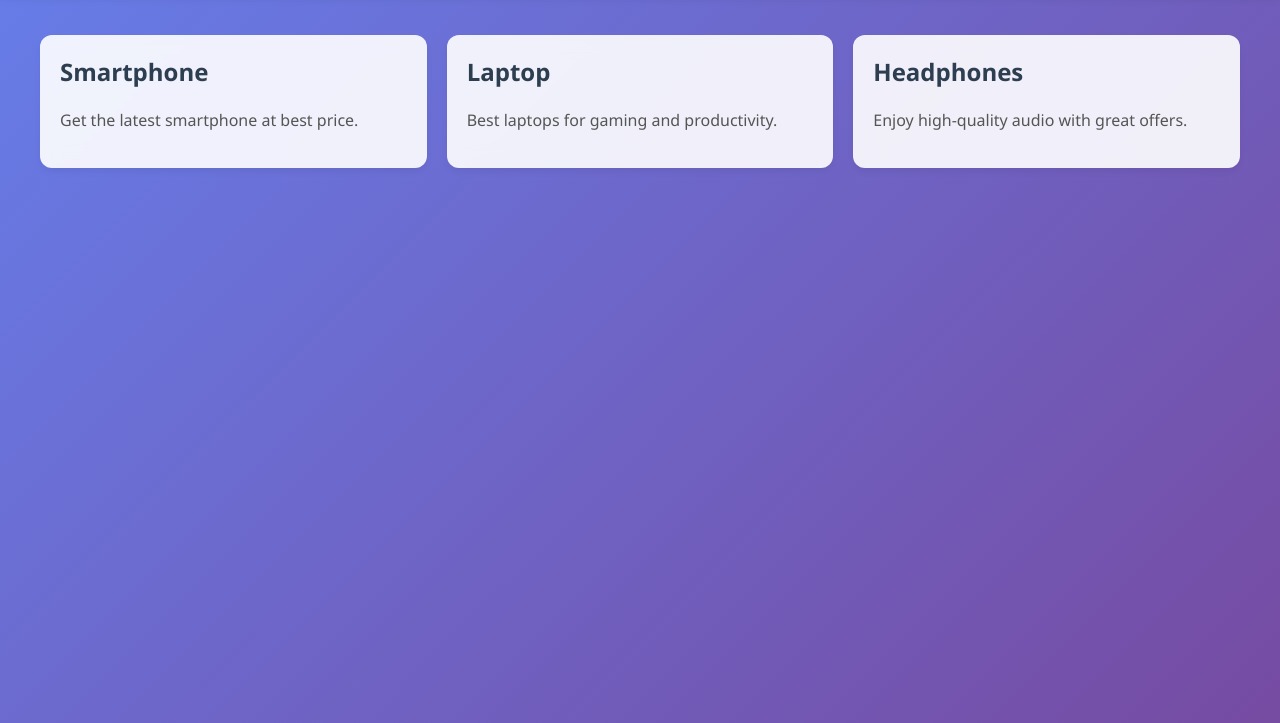
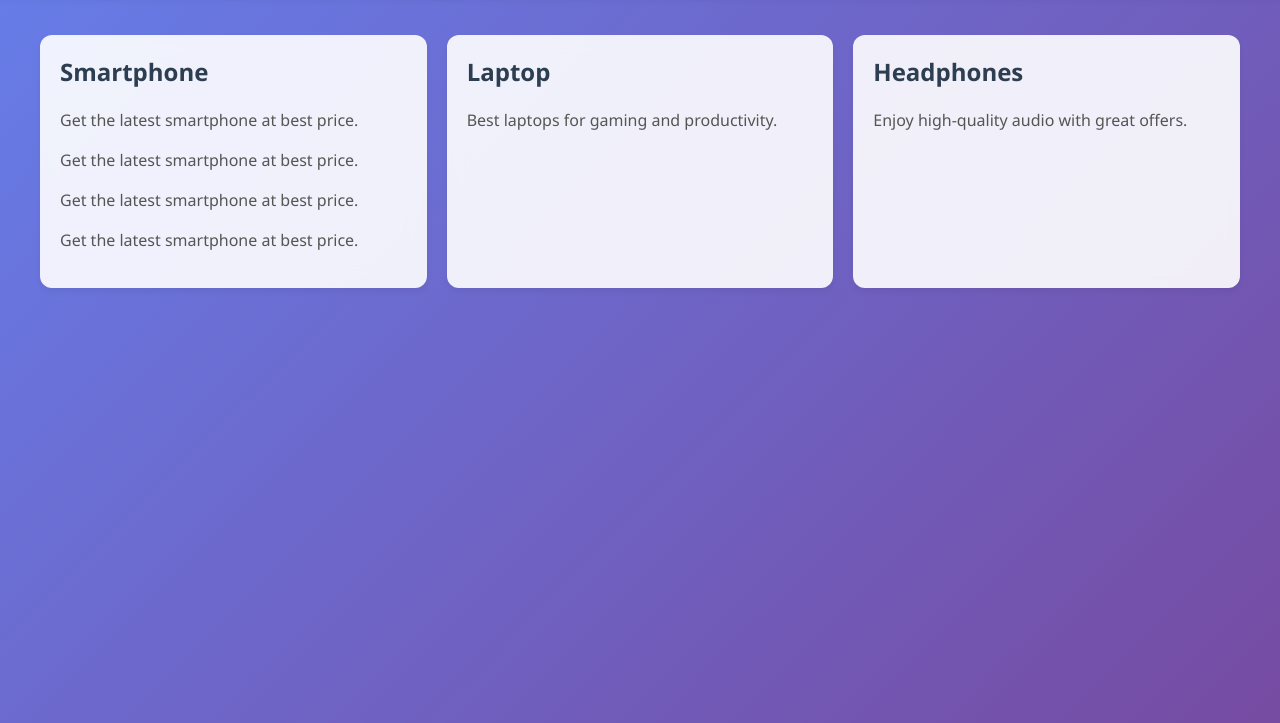
Before and after one commit to avinash2354/ecmp-apps-uat, a website: page auth-service/PUBLIC/index.html in a window 1280 px wide. Shown: the part 77-800 px from the top of the page. Drawn offline with Linux system fonts and the light colour scheme.

Commit message:
mac commit

```diff
--- a/auth-service/PUBLIC/index.html
+++ b/auth-service/PUBLIC/index.html
@@ -122,6 +122,10 @@
     <div class="product clickable" onclick="window.location.href='http://my-app.local:30093/'">
       <h2>Smartphone</h2>
       <p>Get the latest smartphone at best price.</p>
+      <p>Get the latest smartphone at best price.</p>
+      <p>Get the latest smartphone at best price.</p>
+      <p>Get the latest smartphone at best price.</p>
+
     </div>
     <div class="product clickable" onclick="window.location.href='http://my-app.local:30092/'">
       <h2>Laptop</h2>
```
